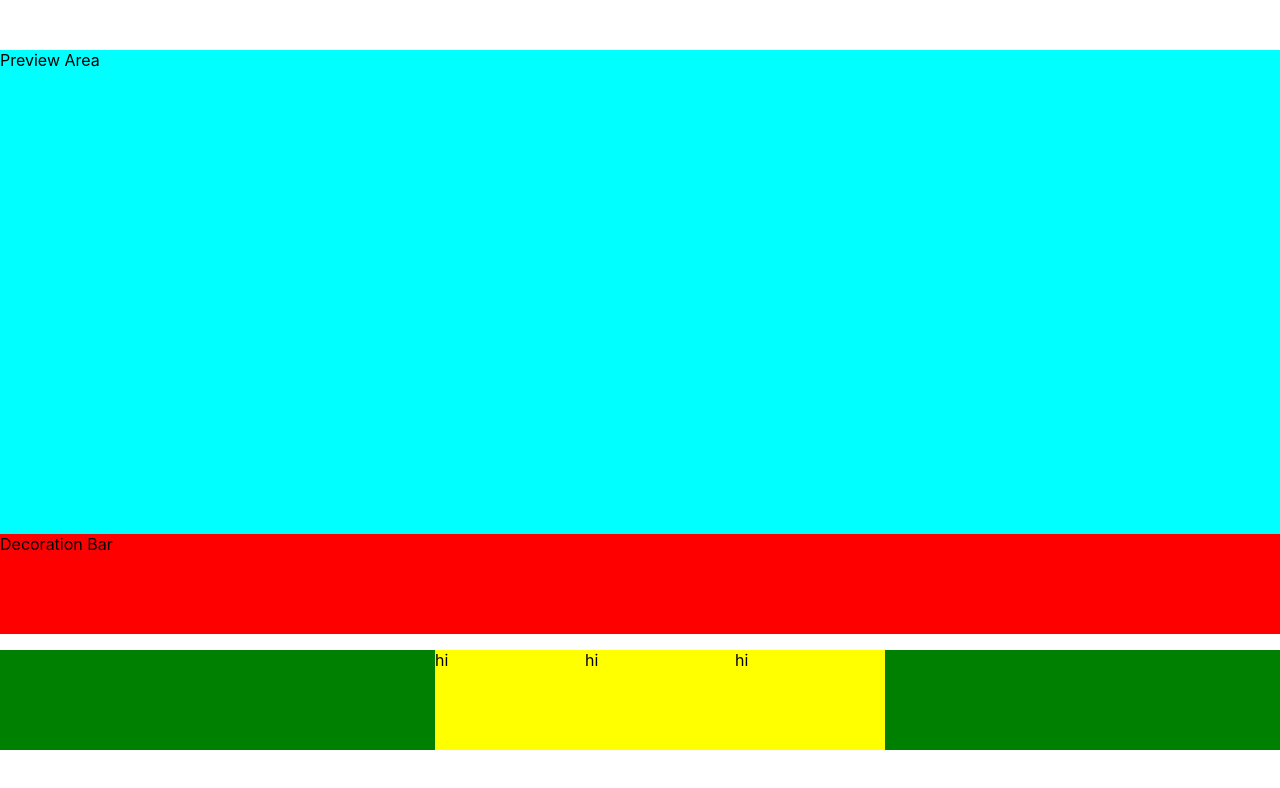
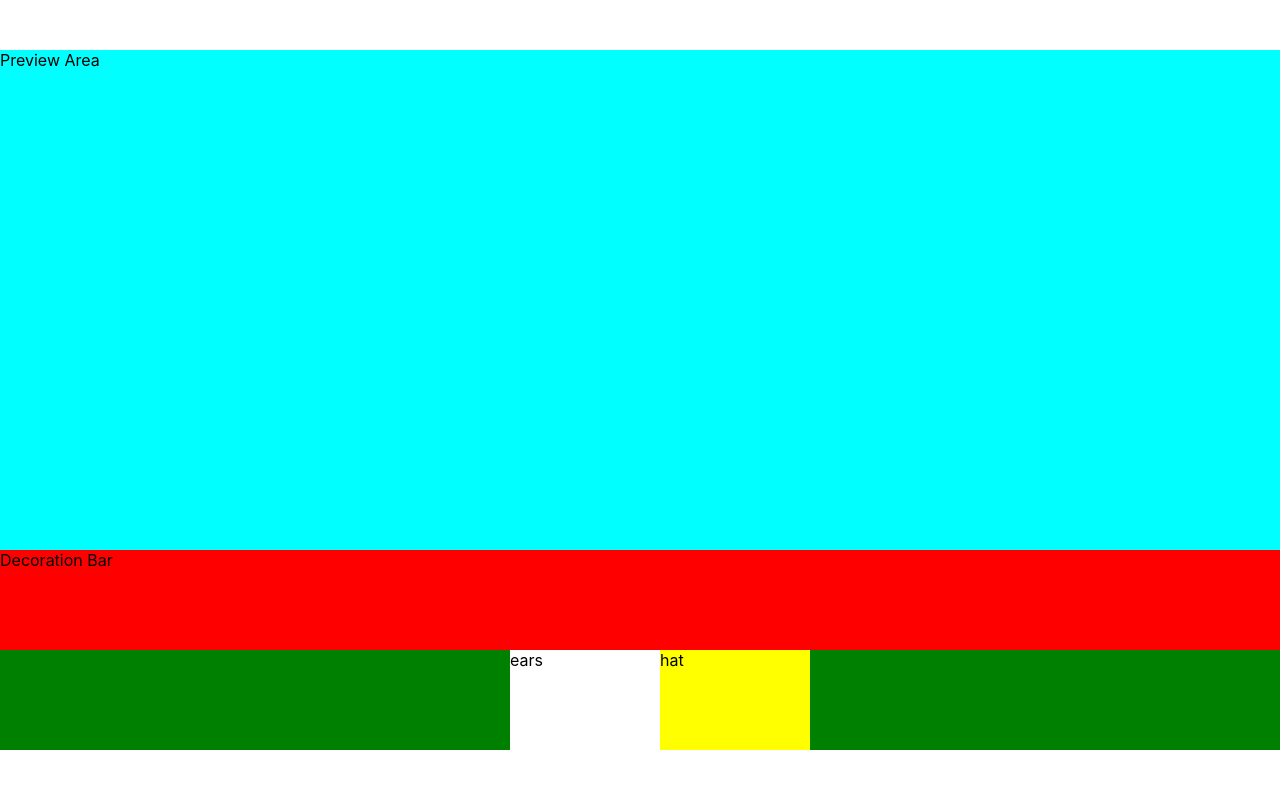
Before and after one commit to amplitude/datamonster-me, a React (Create React App) app: page / in a window 1280 px wide. Shown: the top 788 px of the page. Built offline with nearby package versions, Linux system fonts and the light colour scheme.

Commit message:
create asset config, implement logic for CategoryItem

```diff
--- a/package.json
+++ b/package.json
@@ -3,6 +3,7 @@
   "version": "0.1.0",
   "private": true,
   "dependencies": {
+    "classnames": "^2.2.6",
     "react": "^16.6.3",
     "react-dom": "^16.6.3",
     "react-scripts": "2.1.1"
--- a/src/components/CategoryBar/CategoryBar.css
+++ b/src/components/CategoryBar/CategoryBar.css
@@ -1,5 +1,6 @@
 .CategoryBar {
   height: 100px;
+  margin-top: 0;
   margin-bottom: 50px;
 
   display: flex;
--- a/src/components/CategoryBar/CategoryBar.js
+++ b/src/components/CategoryBar/CategoryBar.js
@@ -1,16 +1,23 @@
 import React, { Component } from 'react';
 
 import CategoryItem from '../CategoryItem/CategoryItem';
+import { categories } from '../../lib/asset_config'
 
 import './CategoryBar.css';
 
 class CategoryBar extends Component {
   render() {
+    const { props } = this;
+
     return (
       <ul className="CategoryBar">
-        <CategoryItem />
-        <CategoryItem />
-        <CategoryItem />
+        {categories.map((category, i) => (
+          <CategoryItem
+            name={category}
+            selected={i === props.category}
+            update={() => props.update(i)}
+          />
+        ))}
       </ul>
     );
   }
--- a/src/components/CategoryItem/CategoryItem.css
+++ b/src/components/CategoryItem/CategoryItem.css
@@ -8,3 +8,7 @@
 .CategoryItem:hover {
   background-color: white;
 }
+
+.selected {
+  background-color: white;
+}
--- a/src/components/CategoryItem/CategoryItem.js
+++ b/src/components/CategoryItem/CategoryItem.js
@@ -1,12 +1,23 @@
 import React, { Component } from 'react';
+import classNames from 'classnames';
 
 import './CategoryItem.css';
 
 class CategoryItem extends Component {
   render() {
+    const { props } = this;
+
+    const className = classNames({
+      CategoryItem: true,
+      'selected': props.selected,
+    });
+
     return (
-      <li className="CategoryItem">
-        hi
+      <li
+        className={className}
+        onClick={props.update}
+      >
+        {props.name}
       </li>
     );
   }
--- /dev/null
+++ b/src/lib/asset_config.js
@@ -0,0 +1,15 @@
+export const categories = [
+  'ears',
+  'hat',
+];
+
+export const decorations = {
+  'ears': [
+    'one',
+    'two',
+  ],
+  'hat': [
+    'one',
+    'two',
+  ],
+}
```
Also changed, not shown: 1 other file (tests, documents, lock files or other folders).
